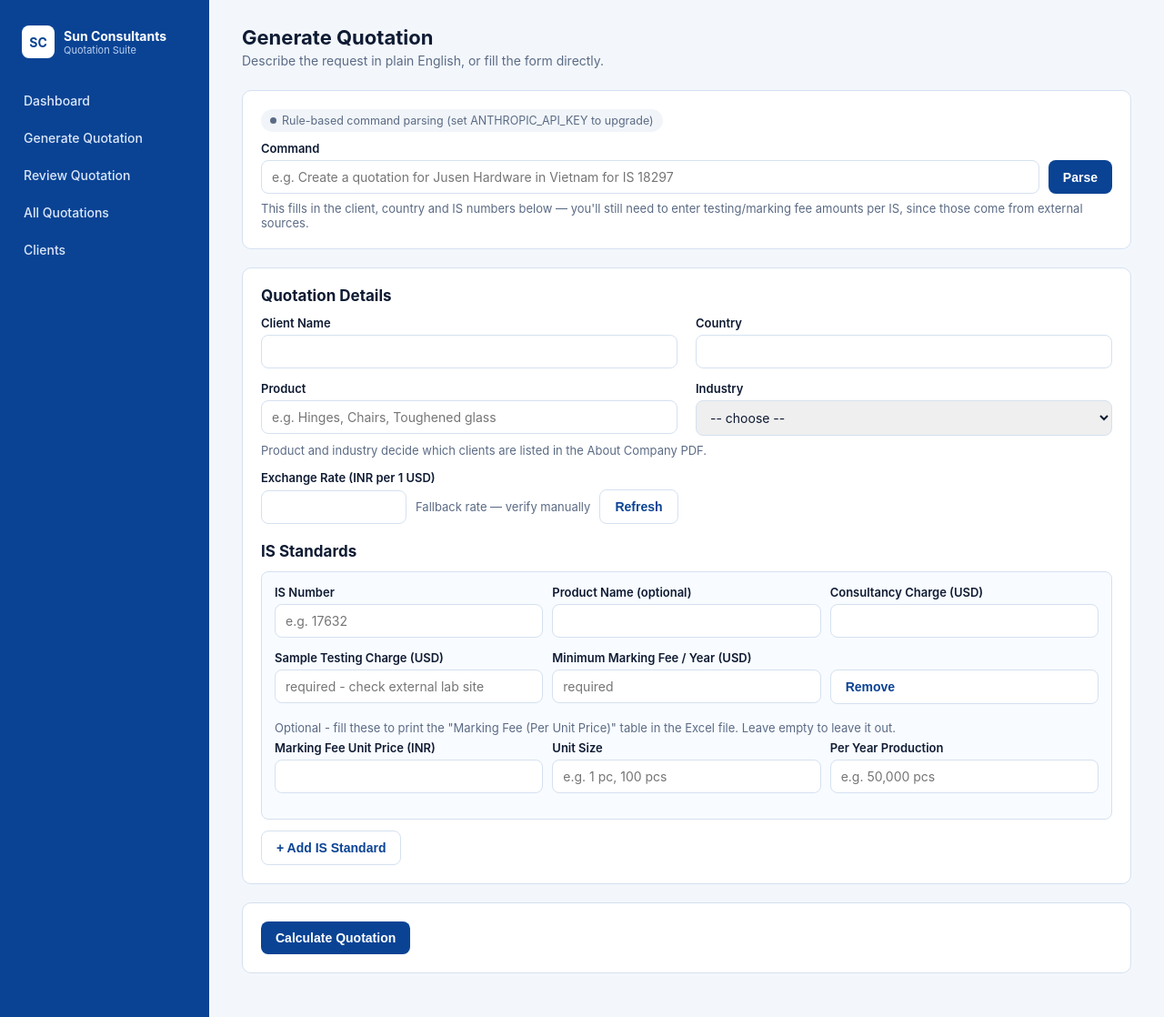
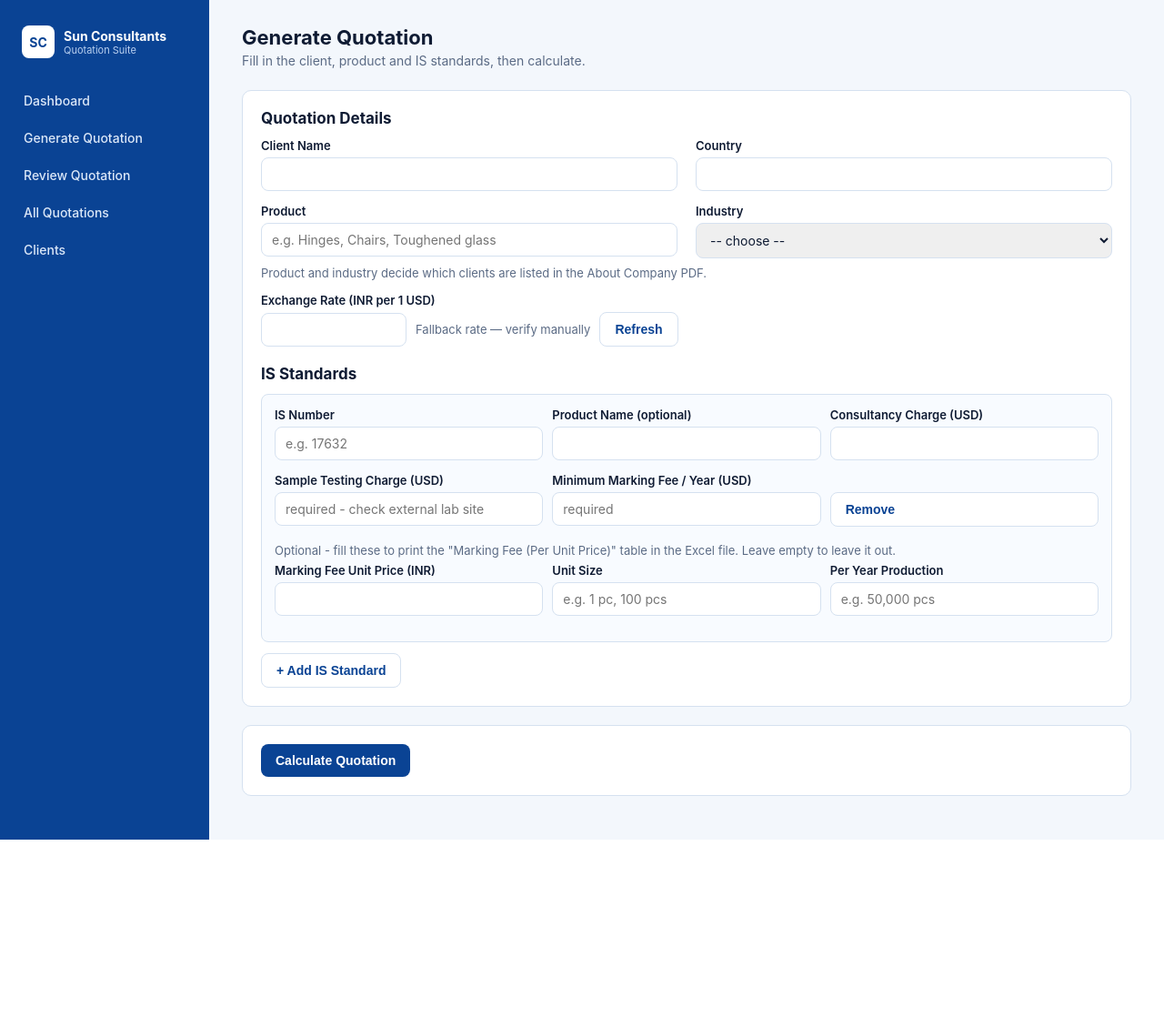
Before and after one commit to suncertificationindia/FMCD-Quotation-generator, a Flask app: template templates/generate.html in a window 1280 px wide. Shown: the whole page at 91% size. After the commit the page ends 923 px from the top, so only its background shows below. Run offline with Flask 3, Linux system fonts and the light colour scheme; the template is opened without the code that fills it, so the values that code supplies are empty.

Commit message:
Add files via upload

```diff
--- a/templates/dashboard.html
+++ b/templates/dashboard.html
@@ -4,7 +4,7 @@
 <h1>Dashboard</h1>
 <div class="subtitle">FMCS & BIS certification quotation suite</div>
 
-<div class="grid-3" style="margin-bottom:24px;">
+<div class="grid-3" style="margin-bottom:24px; grid-template-columns: repeat(2, 1fr);">
   <div class="stat">
     <div class="stat-value">{{ quotations|length }}</div>
     <div class="stat-label">Recent Quotations</div>
@@ -12,10 +12,6 @@
   <div class="stat">
     <div class="stat-value">{{ clients|length }}</div>
     <div class="stat-label">Clients</div>
-  </div>
-  <div class="stat">
-    <div class="stat-value">{{ "AI" if ai_on else "Rules" }}</div>
-    <div class="stat-label">Command parsing mode</div>
   </div>
 </div>
 
--- a/templates/generate.html
+++ b/templates/generate.html
@@ -2,19 +2,7 @@
 {% block title %}Generate Quotation{% endblock %}
 {% block content %}
 <h1>Generate Quotation</h1>
-<div class="subtitle">Describe the request in plain English, or fill the form directly.</div>
-
-<div class="card">
-  <div class="pill-row">
-    <span class="ai-status {{ 'on' if ai_on else '' }}"><span class="dot"></span>{{ 'AI-assisted command parsing' if ai_on else 'Rule-based command parsing (set ANTHROPIC_API_KEY to upgrade)' }}</span>
-  </div>
-  <label>Command</label>
-  <div class="command-box">
-    <input type="text" id="commandInput" placeholder="e.g. Create a quotation for Jusen Hardware in Vietnam for IS 18297">
-    <button class="btn" id="parseBtn">Parse</button>
-  </div>
-  <div class="muted" style="margin-top:8px;">This fills in the client, country and IS numbers below — you'll still need to enter testing/marking fee amounts per IS, since those come from external sources.</div>
-</div>
+<div class="subtitle">Fill in the client, product and IS standards, then calculate.</div>
 
 <div class="card">
   <h2>Quotation Details</h2>
--- a/templates/review.html
+++ b/templates/review.html
@@ -5,9 +5,6 @@
 <div class="subtitle">Upload an existing quotation (.xlsx) and check it against the standard pricing formula.</div>
 
 <div class="card">
-  <div class="pill-row">
-    <span class="ai-status {{ 'on' if ai_on else '' }}"><span class="dot"></span>{{ 'AI-assisted summary' if ai_on else 'Rule-based summary (set ANTHROPIC_API_KEY to upgrade)' }}</span>
-  </div>
   <div class="upload-zone" id="dropZone">
     <div id="dropText">Drag & drop a quotation .xlsx here, or click to browse</div>
     <input type="file" id="fileInput" accept=".xlsx" style="display:none;">
```
